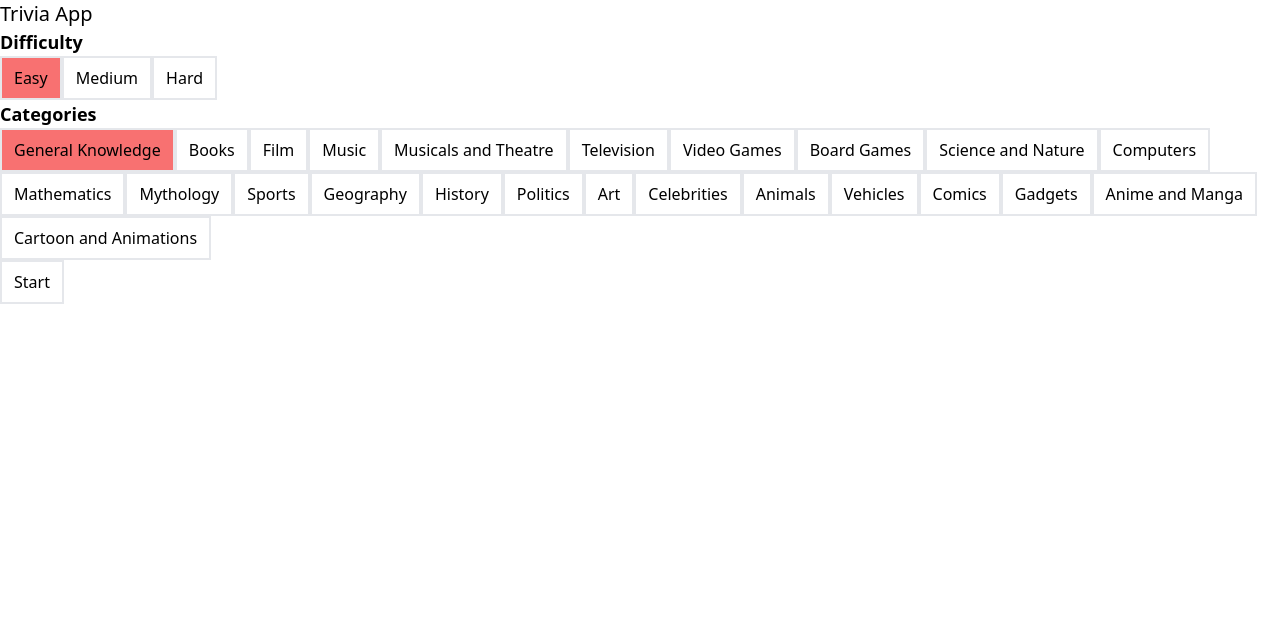
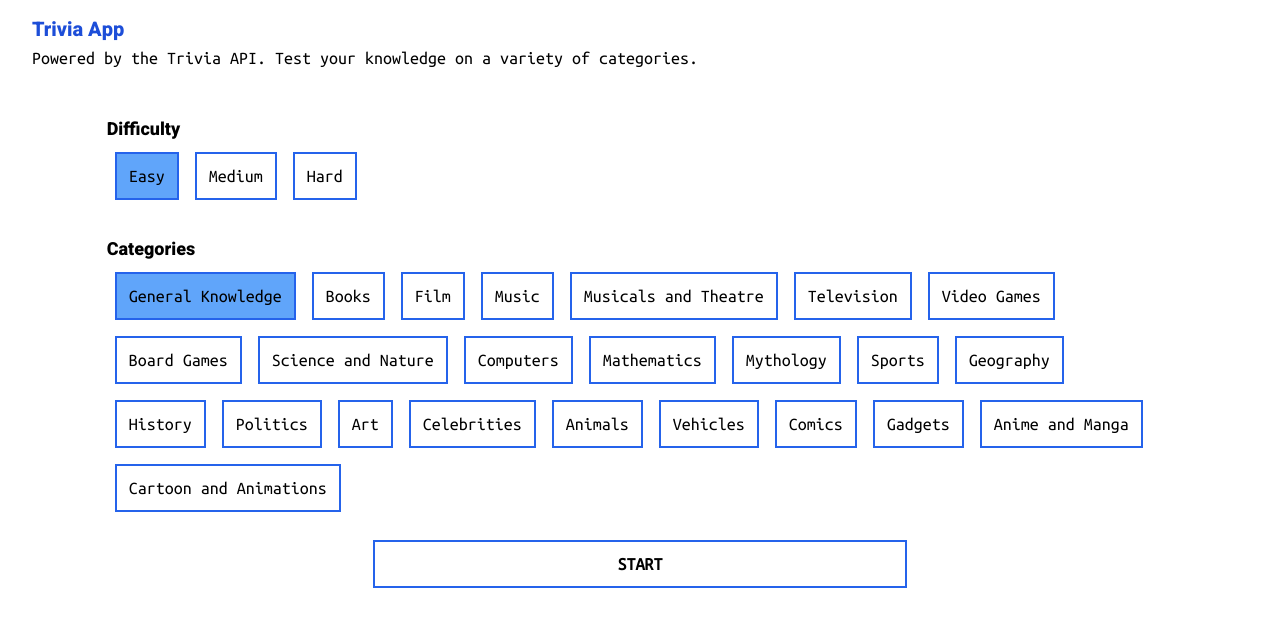
Before and after one commit to pdlozano/trivia, a Next.js app: page / in a window 1280 px wide. Shown: the top 626 px of the page. Built offline with nearby package versions, Linux system fonts and the light colour scheme.

Commit message:
Add more styling

```diff
--- a/components/Answer.tsx
+++ b/components/Answer.tsx
@@ -20,7 +20,7 @@ function Answer(props: AnswerData): JSX.Element {
     return (
         <button
             className={
-                "font-bold border-black mx-2 uppercase w-1/" +
+                "font-bold border-black my-2 md:mx-2 uppercase w-full md:w-1/" +
                 props.length +
                 (clicked ? " bg-black text-white" : "")
             }
@@ -33,7 +33,7 @@ function Answer(props: AnswerData): JSX.Element {
             disabled={props.disabled}
         >
             <p>{props.text}</p>
-            <p>
+            <p className="hidden md:block">
                 <span className="shortcut">{1 + props.item}</span>
                 <span className="shortcut">
                     {7 + props.item === 10 ? 0 : 7 + props.item}
--- /dev/null
+++ b/components/Header.tsx
@@ -0,0 +1,17 @@
+import Link from "next/link";
+
+function Header(): JSX.Element {
+    return (
+        <header className="px-8 py-4">
+            <h1>
+                <Link href="/">Trivia App</Link>
+            </h1>
+            <p>
+                Powered by the Trivia API. Test your knowledge on a variety of
+                categories.
+            </p>
+        </header>
+    );
+}
+
+export default Header;
--- a/components/Question.tsx
+++ b/components/Question.tsx
@@ -34,7 +34,7 @@ function Question(props: QuestionData): JSX.Element {
         >
             <h2 className="text-center font-bold">{props.question}</h2>
 
-            <div className="flex justify-evenly my-5">
+            <div className="flex flex-col md:flex-row justify-evenly my-5">
                 {answers.map((answer, i) => (
                     <Answer
                         key={answer}
@@ -53,6 +53,10 @@ function Question(props: QuestionData): JSX.Element {
                     />
                 ))}
             </div>
+
+            <p className="text-center italic none md:block">
+                The text below the answer are keyboard shortcuts.
+            </p>
         </div>
     );
 }
--- a/components/Questions.tsx
+++ b/components/Questions.tsx
@@ -2,6 +2,7 @@ import type { Question as QuestionData } from "../modules/questions";
 import Question from "./Question";
 import { useState } from "react";
 import Tally from "./Tally";
+import Link from "next/link";
 
 type QuestionsData = {
     items: Array<QuestionData>;
@@ -23,10 +24,16 @@ function Questions(props: QuestionsData): JSX.Element {
                     }}
                 />
             ) : (
-                <p>
-                    Done! You got {tally.reduce((a, b) => a + (b ? 1 : 0), 0)}{" "}
-                    items correct
-                </p>
+                <div className="py-8 text-center">
+                    <p>
+                        Done! You got{" "}
+                        {tally.reduce((a, b) => a + (b ? 1 : 0), 0)} items
+                        correct
+                    </p>
+                    <p>
+                        <Link href="/">One More Round</Link>
+                    </p>
+                </div>
             )}
         </div>
     );
--- /dev/null
+++ b/components/Wait.tsx
@@ -0,0 +1,11 @@
+function Wait(): JSX.Element {
+    return (
+        <div className="text-center text-xl uppercase py-10">
+            <p>.....................................</p>
+            <p>Loading...</p>
+            <p>.....................................</p>
+        </div>
+    );
+}
+
+export default Wait;
--- a/package.json
+++ b/package.json
@@ -2,7 +2,7 @@
     "name": "trivia",
     "private": true,
     "scripts": {
-        "dev": "next dev",
+        "dev": "next dev -p 4000",
         "build": "next build",
         "start": "next start",
         "lint": "next lint"
--- a/pages/index.tsx
+++ b/pages/index.tsx
@@ -4,6 +4,9 @@ import { Category } from "../modules/categories";
 import { Difficulty } from "../modules/difficulty";
 import { useEffect, useState } from "react";
 import { default as QComponent } from "../components/Questions";
+import Head from "next/head";
+import Header from "../components/Header";
+import Wait from "../components/Wait";
 
 const Home: NextPage = () => {
     const [questions, setQuestions] = useState<Q[]>([]);
@@ -29,8 +32,16 @@ const Home: NextPage = () => {
 
     return (
         <div>
-            <h1>Trivia App</h1>
+            <Head>
+                <title>Trivia App</title>
+                <link
+                    href="https://fonts.googleapis.com/css2?family=Heebo:wght@800&family=Ubuntu+Mono&display=swap"
+                    rel="stylesheet"
+                />
+            </Head>
+            <Header />
 
+            <main className="w-11/12 md:w-10/12 mx-auto">
                 {!start ? (
                     <div>
                         <h2>Difficulty</h2>
@@ -38,15 +49,18 @@ const Home: NextPage = () => {
                             <button
                                 key={value}
                                 className={
-                                Difficulty[value as keyof typeof Difficulty] ===
-                                difficulty
-                                    ? "bg-red-400"
+                                    Difficulty[
+                                        value as keyof typeof Difficulty
+                                    ] === difficulty
+                                        ? "chosen"
                                         : ""
                                 }
                                 onClick={(event) => {
                                     event.preventDefault();
                                     setDifficulty(
-                                    Difficulty[value as keyof typeof Difficulty]
+                                        Difficulty[
+                                            value as keyof typeof Difficulty
+                                        ]
                                     );
                                 }}
                             >
@@ -61,7 +75,7 @@ const Home: NextPage = () => {
                                 className={
                                     Category[value as keyof typeof Category] ===
                                     category
-                                    ? "bg-red-400"
+                                        ? "chosen"
                                         : ""
                                 }
                                 onClick={(event) => {
@@ -75,9 +89,8 @@ const Home: NextPage = () => {
                             </button>
                         ))}
 
-                    <br />
-
                         <button
+                            className="block mt-5 mx-auto w-1/2 uppercase font-bold"
                             onClick={(event) => {
                                 event.preventDefault();
                                 setStart(true);
@@ -89,8 +102,9 @@ const Home: NextPage = () => {
                 ) : questions.length !== 0 ? (
                     <QComponent items={questions} />
                 ) : (
-                <p>Wait</p>
+                    <Wait />
                 )}
+            </main>
         </div>
     );
 };
--- a/styles/globals.css
+++ b/styles/globals.css
@@ -5,17 +5,38 @@
 @layer base {
     h1 {
         @apply text-xl;
+        @apply font-header;
     }
 
     h2 {
         @apply text-lg;
+        @apply font-header;
         @apply font-bold;
+        @apply pt-7;
+    }
+
+    a {
+        @apply text-blue-700;
+        @apply hover:text-blue-800;
+        @apply hover:underline;
+    }
+
+    p {
+        @apply font-body;
+        @apply text-lg;
     }
 
     button {
         @apply border-solid;
         @apply border-2;
-        @apply px-3 py-2;
+        @apply border-blue-600;
+        @apply px-3;
+        @apply py-2;
+        @apply mx-2;
+        @apply my-2;
+        @apply font-body;
+        @apply text-lg;
+        @apply hover:bg-blue-400;
     }
 }
 
@@ -24,7 +45,7 @@
         @apply bg-gray-200;
         @apply border-2;
         @apply border-gray-500;
-        @apply font-mono;
+        @apply font-body;
         @apply text-center;
         @apply rounded-sm;
         @apply inline-block;
@@ -32,6 +53,10 @@
         @apply w-7;
         @apply mx-1;
         @apply text-black;
+    }
+
+    .chosen {
+        @apply bg-blue-400;
     }
 
     .correct {
@@ -43,7 +68,7 @@
     }
 
     .tally {
-        @apply w-10;
+        @apply w-1/12;
         @apply h-3;
         @apply mr-1;
     }
--- a/tailwind.config.js
+++ b/tailwind.config.js
@@ -5,6 +5,10 @@ module.exports = {
     ],
     darkMode: "media",
     theme: {
+        fontFamily: {
+            header: ['"Heebo"', "sans-serif"],
+            body: ['"Ubuntu Mono"', "monospace"],
+        },
         extend: {},
     },
     variants: {
```
Lines whose indentation alone changed are shown as unchanged.
